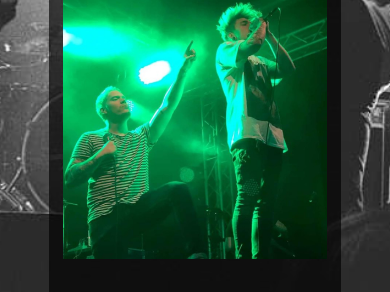
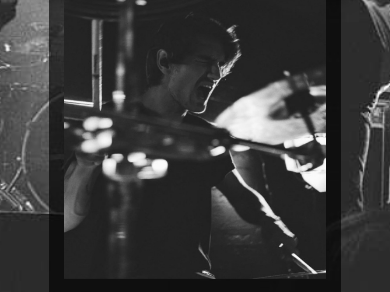
Before and after one commit to Korpenxd/asweburn, a plain HTML site: page index.html in a window 390 px wide. Shown: the part 455-747 px from the top of the page. Drawn offline with nearby package versions, Linux system fonts and the light colour scheme.

Commit message:
added beatiful js/css

```diff
--- a/index.html
+++ b/index.html
@@ -2,18 +2,25 @@
 <html lang="en">
 
   <head>
+    <!-- Required meta tags -->
     <meta charset="utf-8">
+    <meta name="viewport" content="width=device-width, initial-scale=1, shrink-to-fit=no">
+
+    <!-- Bootstrap CSS -->
+    <link rel="stylesheet" href="https://stackpath.bootstrapcdn.com/bootstrap/4.4.1/css/bootstrap.min.css" integrity="sha384-Vkoo8x4CGsO3+Hhxv8T/Q5PaXtkKtu6ug5TOeNV6gBiFeWPGFN9MuhOf23Q9Ifjh" crossorigin="anonymous">
+
     <title>As We Burn</title>
     <link rel="shortcut icon" type="image/ico" href="favicon.ico">
     <link href="https://fonts.googleapis.com/css?family=Cinzel&display=swap" rel="stylesheet">
     <link href="style.css" type="text/css" rel="stylesheet">
     <link rel="stylesheet" href="https://cdnjs.cloudflare.com/ajax/libs/animate.css/3.7.2/animate.min.css">
-    <meta name="viewport" content="width=device-width, initial-scale=1">
+    <!--<meta name="viewport" content="width=device-width, initial-scale=1">-->
     <meta name="author" content="UcK Korpen">
   </head>
 
 
   <body>
+
     <!-- Showcase & Nav -->
     <div id="showcase">
         <nav class='cf'>
@@ -32,10 +39,35 @@
           <img src="img/awblogo.png" alt="As We Burn band logo" class="center animated bounceInDown">
         </div>
 
+
         <!-- Slideshow -->
         <div class="main">
           <div class="container">
-            <img name="slide" id="slide">
+            <div id="slide" class="carousel slide animated fadeIn" data-ride="carousel" data-interval="7000">
+              <div class="carousel-inner">
+                <div class="carousel-item active">
+                  <img class="d-block" src="img/img2.jpg" alt="First slide">
+                </div>
+                <div class="carousel-item">
+                  <img class="d-block" src="img/img3.jpg" alt="Second slide">
+                </div>
+                <div class="carousel-item">
+                  <img class="d-block" src="img/bas.jpg" alt="Third slide">
+                </div>
+                <div class="carousel-item">
+                  <img class="d-block" src="img/eli.jpg" alt="Fourth slide">
+                </div>
+                <div class="carousel-item">
+                  <img class="d-block" src="img/band.jpg" alt="Fifth slide">
+                </div>
+                <div class="carousel-item">
+                  <img class="d-block" src="img/nils.jpg" alt="Sixth slide">
+                </div>
+                <div class="carousel-item">
+                  <img class="d-block" src="img/img4.jpg" alt="Seventh slide">
+                </div>
+              </div>
+            </div>
             <div class="text-box animated fadeIn">
               <h2><span>As We</span><br>Burn</h2>
               <p>Welcome to the official site of As We Burn</p>
@@ -44,8 +76,7 @@
             </div>
             </div>
          </div>
-        <script src="main.js"></script>
-      </div>
+
 
         <!-- Social Media -->
         <footer class="container-2">
@@ -66,5 +97,9 @@
   </body>
 
 
-  Icons made by <a href="https://www.flaticon.com/authors/freepik" title="Freepik">Freepik</a> from <a href="https://www.flaticon.com/" title="Flaticon"> www.flaticon.com</a>
+  <!-- Optional JavaScript -->
+  <!-- jQuery first, then Popper.js, then Bootstrap JS -->
+  <script src="https://code.jquery.com/jquery-3.4.1.slim.min.js" integrity="sha384-J6qa4849blE2+poT4WnyKhv5vZF5SrPo0iEjwBvKU7imGFAV0wwj1yYfoRSJoZ+n" crossorigin="anonymous"></script>
+  <script src="https://cdn.jsdelivr.net/npm/popper.js@1.16.0/dist/umd/popper.min.js" integrity="sha384-Q6E9RHvbIyZFJoft+2mJbHaEWldlvI9IOYy5n3zV9zzTtmI3UksdQRVvoxMfooAo" crossorigin="anonymous"></script>
+  <script src="https://stackpath.bootstrapcdn.com/bootstrap/4.4.1/js/bootstrap.min.js" integrity="sha384-wfSDF2E50Y2D1uUdj0O3uMBJnjuUD4Ih7YwaYd1iqfktj0Uod8GCExl3Og8ifwB6" crossorigin="anonymous"></script>
 </html>
--- a/main.js
+++ /dev/null
@@ -1,50 +0,0 @@
-// var i = 0; // Starting point
-// var images = [];//
-// var time = 3000;
-
-// image list
-// images[0] = 'img/img2.jpg';
-// images[1] = 'img/img3.jpg';
-// images[2] = 'img/bas.jpg';
-// images[3] = 'img/eli.jpg';
-// images[4] = 'img/band.jpg';
-// images[5] = 'img/nils.jpg';
-// images[6] = 'img/img4.jpg';
-
-// change image
-// function slideShow(){
-//   document.slide.src = images[i];
-//
-//   if(i < images.length - 1){
-//     i++;
-//   } else {
-//     i = 0;
-//   }
-//
-//   setTimeout("slideShow()", time);
-// }
-//
-// window.onload = slideShow;
-
-var imgArray = [
-    'img/img2.jpg',
-    'img/img3.jpg',
-    'img/bas.jpg',
-    'img/eli.jpg',
-    'img/band.jpg',
-    'img/nils.jpg',
-    'img/img4.jpg'];
-curIndex = 0;
-imgDuration = 7000;
-
-function slideShow() {
-    document.getElementById('slide').className += "fadeOut";
-    setTimeout(function() {
-        document.getElementById('slide').src = imgArray[curIndex];
-        document.getElementById('slide').className = "";
-    },1000);
-    curIndex++;
-    if (curIndex == imgArray.length) { curIndex = 0; }
-    setTimeout(slideShow, imgDuration);
-}
-slideShow();
--- a/style.css
+++ b/style.css
@@ -29,13 +29,12 @@ nav a {
   display: inline-block;
   width: 100px;
   text-align: center;
-  text-decoration: none;
+  text-decoration: none !important;
   text-transform: uppercase;
   padding: 30px 0px;
   margin: 0 10px;
   font-weight: bold;
   color: #d3d3d3;
-  font-family: arial;
   text-shadow: 1px 1px 2px #000, 0 0 5px #000, 0 0 1px #000;
 }
 
@@ -45,6 +44,7 @@ nav li span {
   -moz-transition-delay:all .2s ease;
   -ms-transition-delay:all .2s ease;
   -o-transition-delay:all .2s ease;
+  text-decoration: none;
 }
 
 nav li span:hover {
@@ -57,6 +57,10 @@ nav a#openup {
 
 a {
   color: #4d0f10;
+}
+
+a:hover {
+  color: #6e1718;
 }
 
 img.center {
@@ -110,18 +114,17 @@ h2 span {
   animation-delay: 1s;
 }
 
-img#slide {
+#slide {
   padding-top: 5rem;
   padding-bottom: 5rem;
   padding-left: 2.5rem;
-  max-width: 50%;
-  max-height: 50%;
   transition: opacity 1s ease-out;
   opacity: 1;
 }
 
-img#slide.fadeOut {
-  opacity: 0.2;
+.carousel-item img {
+  width: 28rem;
+  height: 29rem;
 }
 
 .container-2 {
@@ -149,14 +152,17 @@ img#slide.fadeOut {
   }
   */
 
-  img#slide {
+  #slide {
+
+    padding: 0;
+  }
+
+  .carousel-item img {
+    max-height: 35vh;
+    max-width: 35vh;
+    padding-top: 15px;
     margin-right: auto;
     margin-left: auto;
-    width: 90%;
-    max-width: 100%;
-    max-height: 100%;
-    padding: 0;
-    padding-top: 1.5rem;
   }
 
   p {
```
Lines whose indentation alone changed are shown as unchanged.
